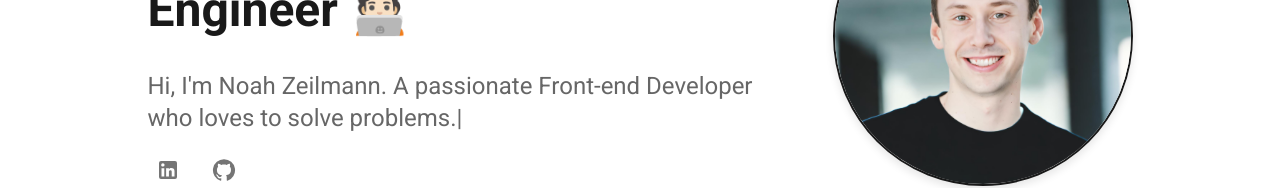
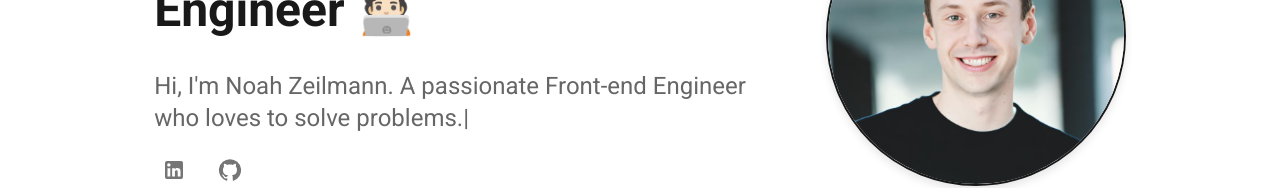
Before and after one commit to zeilmannnoah/noahzeilmann.dev, a React (Create React App) app: page / in a window 1280 px wide. Shown: the part 158-346 px from the top of the page. Built offline with nearby package versions, Linux system fonts and the light colour scheme; a web font is replaced by a local one.

Commit message:
Updated dev to engineer

```diff
--- a/src/LandingPage/HeroSection/TypingAnimation/TypingAnimation.tsx
+++ b/src/LandingPage/HeroSection/TypingAnimation/TypingAnimation.tsx
@@ -44,7 +44,7 @@ export const TypingAnimation = () => {
         },
       }}
     >
-      Hi, I'm Noah Zeilmann. A passionate Front-end Developer
+      Hi, I'm Noah Zeilmann. A passionate Front-end Engineer
       <br />
       who <span ref={el}></span>
     </Box>
```
